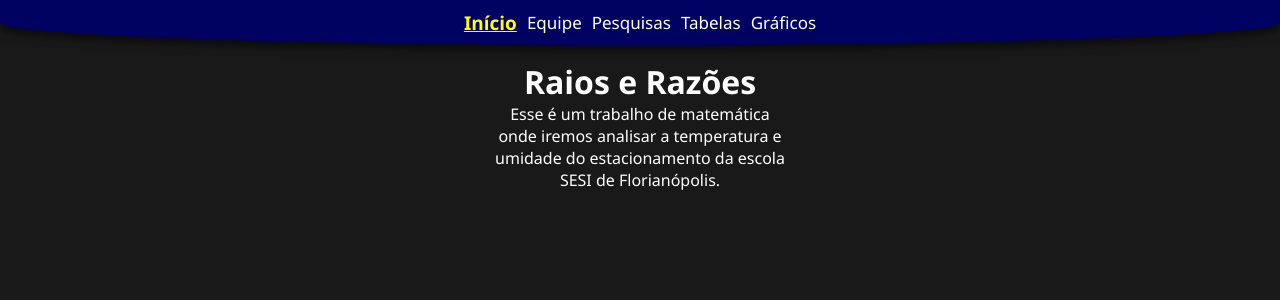
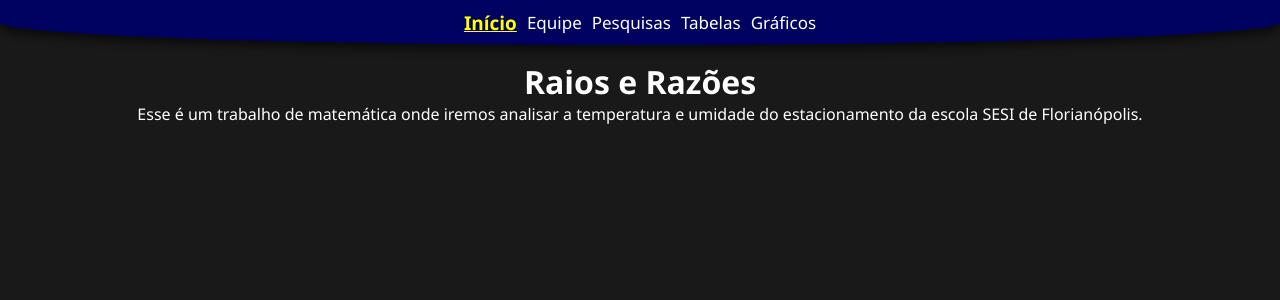
Before and after one commit to Igor-Dias-2010/raios-e-razoes, a Next.js app: page / in a window 1280 px wide. Shown: the top 300 px of the page. Built offline with nearby package versions, Linux system fonts and the light colour scheme.

Commit message:
update globals.css

```diff
--- a/src/app/globals.css
+++ b/src/app/globals.css
@@ -213,7 +213,7 @@ button:hover {
         border-bottom-left-radius: 100%;
         border-bottom-right-radius: 100%;
     }
-    p{
+    .p-inicio{
         width: 100%;
     }
 }
```
